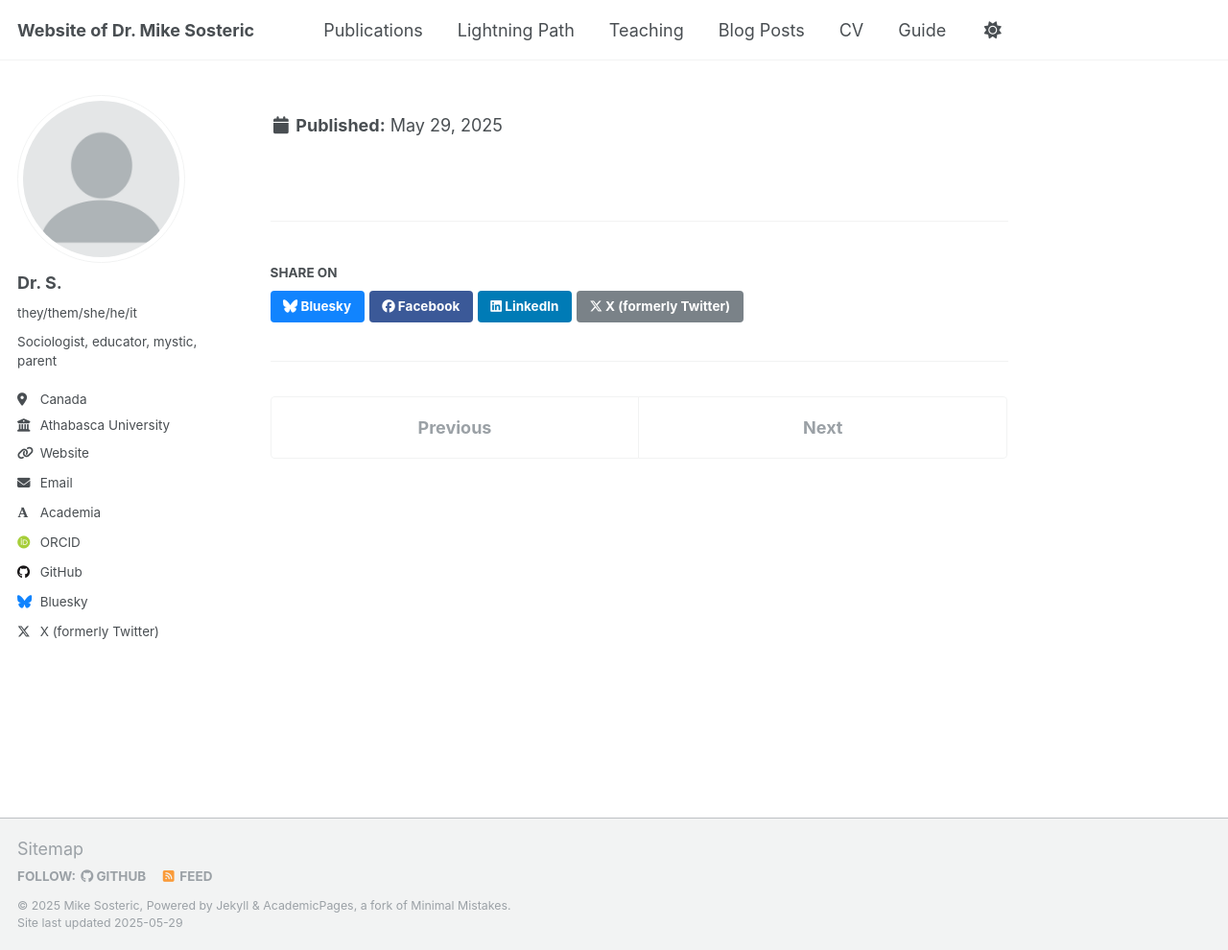
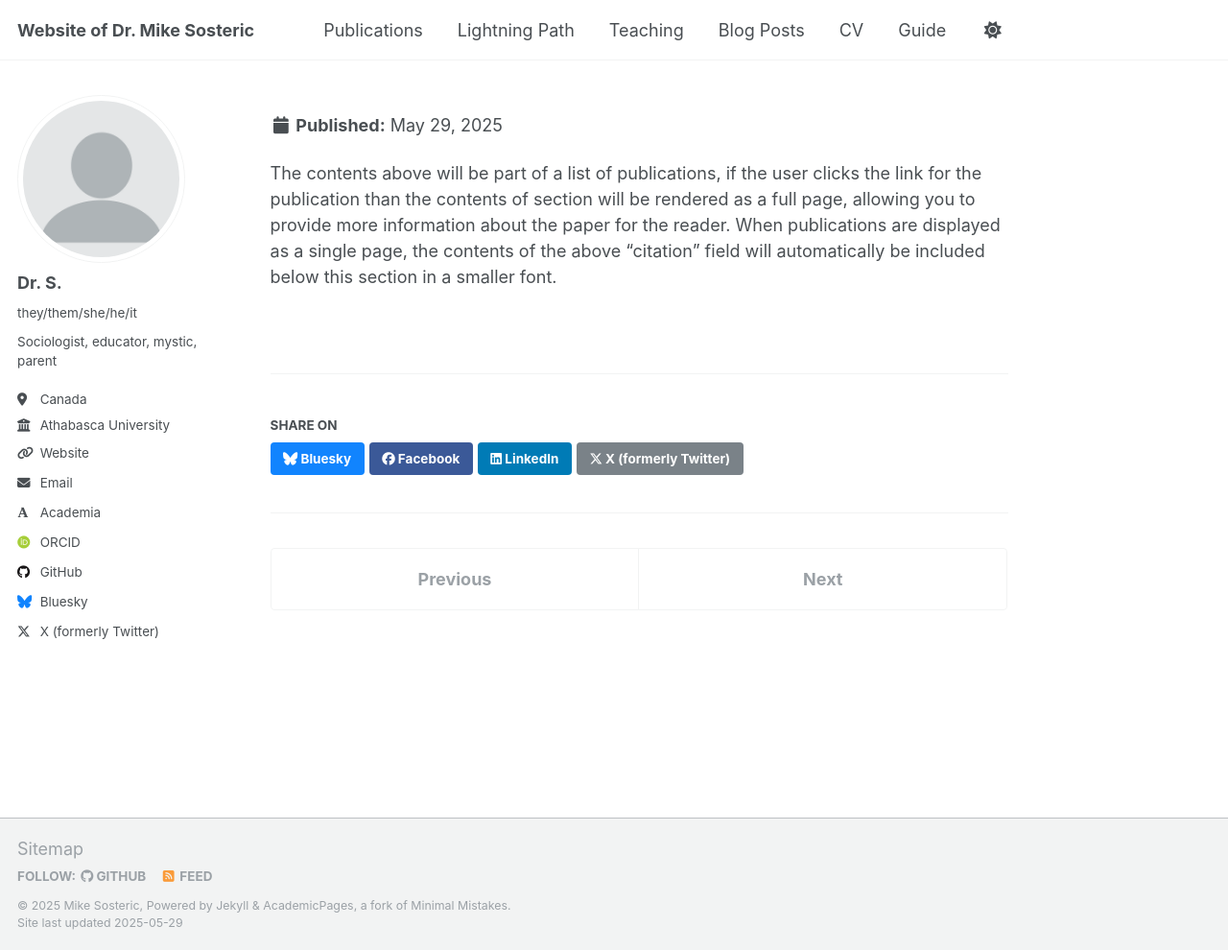
Before and after one commit to s1r0n/Dr.S, a Jekyll site: the page built from _publications/1997-subjectivity-and-the-labour-process.md, in a window 1280 px wide and 990 px high. Shown: the whole window at 96% size. Built offline with Jekyll 4.4.1, drawn with Linux system fonts in a browser that asks for light colours; some web fonts are replaced.

Commit message:
Update 1997-subjectivity-and-the-labour-process.md

```diff
--- a/_publications/1997-subjectivity-and-the-labour-process.md
+++ b/_publications/1997-subjectivity-and-the-labour-process.md
@@ -11,3 +11,4 @@
 #bibtexurl: 'http://academicpages.github.io/files/bibtex1.bib'
 citation: 'Sosteric, Mike. (1997). &quot;Subjectivity and the Labour Process A Case Study in the Restaurant Industry.' _Work, Employment, and Society, 10:2. 297-318.&quot;
 ---
+The contents above will be part of a list of publications, if the user clicks the link for the publication than the contents of section will be rendered as a full page, allowing you to provide more information about the paper for the reader. When publications are displayed as a single page, the contents of the above "citation" field will automatically be included below this section in a smaller font.
```
